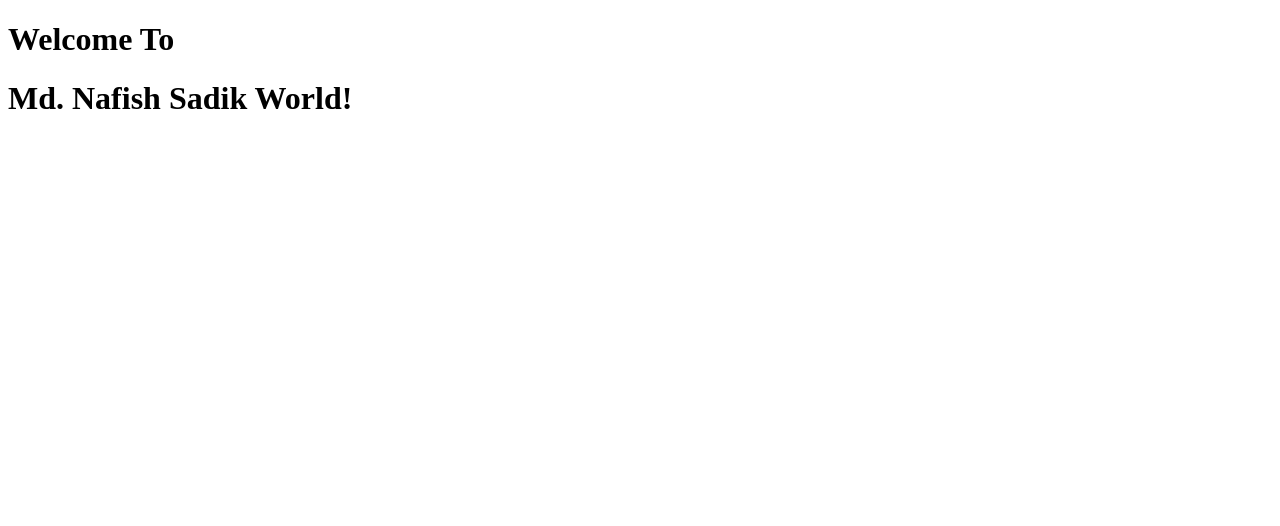
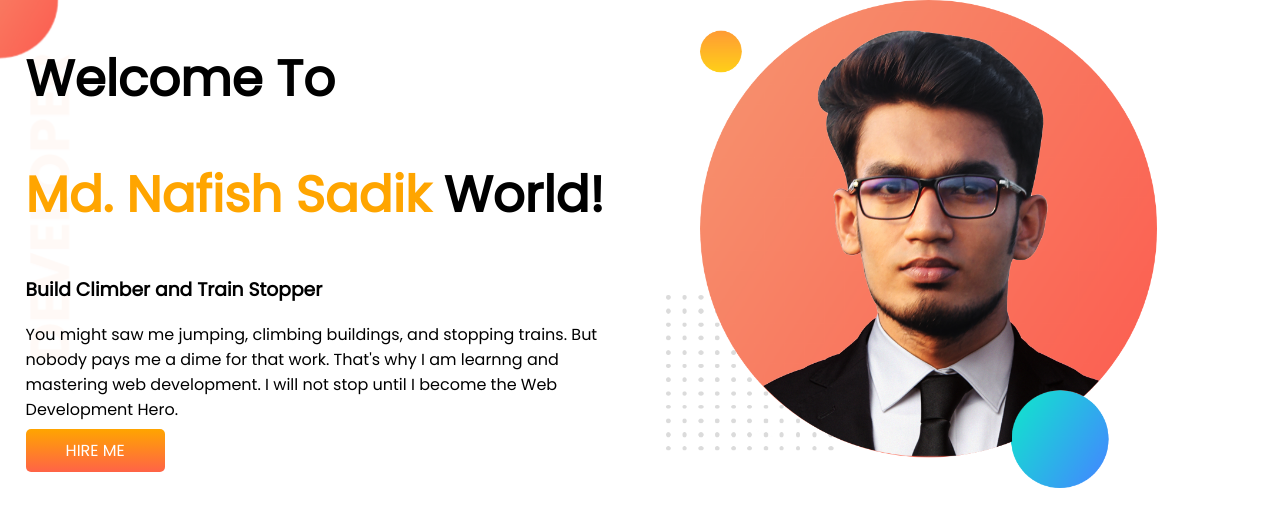
Before and after one commit to nafish08/developer-portfolio, a plain HTML site: page index.html in a window 1280 px wide. Drawn offline with Linux system fonts and the light colour scheme.

Commit message:
top banner added

```diff
--- a/index.html
+++ b/index.html
@@ -1,14 +1,34 @@
 <!DOCTYPE html>
 <html lang="en">
+
 <head>
     <meta charset="UTF-8">
     <meta http-equiv="X-UA-Compatible" content="IE=edge">
     <meta name="viewport" content="width=device-width, initial-scale=1.0">
     <title>Nafish's Portfolio</title>
+    <link rel="preconnect" href="https://fonts.googleapis.com">
+    <link rel="preconnect" href="https://fonts.gstatic.com" crossorigin>
+    <link href="https://fonts.googleapis.com/css2?family=Poppins&family=Roboto:wght@100&display=swap" rel="stylesheet">
     <link rel="stylesheet" href="style.css">
 </head>
+
 <body>
-    <h1>Welcome To</h1>
-    <h1>Md. Nafish Sadik World!</h1>
+    <section class="top-banner">
+        <div class="half-width">
+            <h1>Welcome To</h1>
+            <h1><span class="orange-color">Md. Nafish Sadik</span> World!</h1>
+            <h3>Build Climber and Train Stopper</h3>
+            <p>You might saw me jumping, climbing buildings, and stopping trains. But nobody pays me a dime for that
+                work.
+                That's why I am learnng and mastering web development. I will not stop until I become the Web
+                Development
+                Hero.</p>
+            <a class="link-button" target="blank" href="https://www.linkedin.com/in/nafish-sadik-597011185/">HIRE ME</a>
+        </div>
+        <div class="half-width">
+            <img src="images/my-bg-1.png" alt="">
+        </div>
+    </section>
 </body>
+
 </html>
--- a/style.css
+++ b/style.css
@@ -0,0 +1,33 @@
+body{
+    font-family: 'Poppins', sans-serif;
+    margin: 0;
+}
+h1{
+    font-size: 50px;
+}
+.orange-color{
+    color: orange;
+}
+section{
+    display: flex;
+}
+.half-width{
+    width: 50%;
+    padding-left: 2%;
+}
+.half-width img{
+    width: 80%;
+}
+.link-button{
+    text-decoration: none;
+    background-image: linear-gradient(orange, tomato);
+    color: white;
+    font-weight: 400px;
+    padding: 10px 40px;
+    border-radius: 5px;
+
+}
+.top-banner{
+    background-image: url(images/top-banner.png);
+    background-repeat: no-repeat;
+}
```
